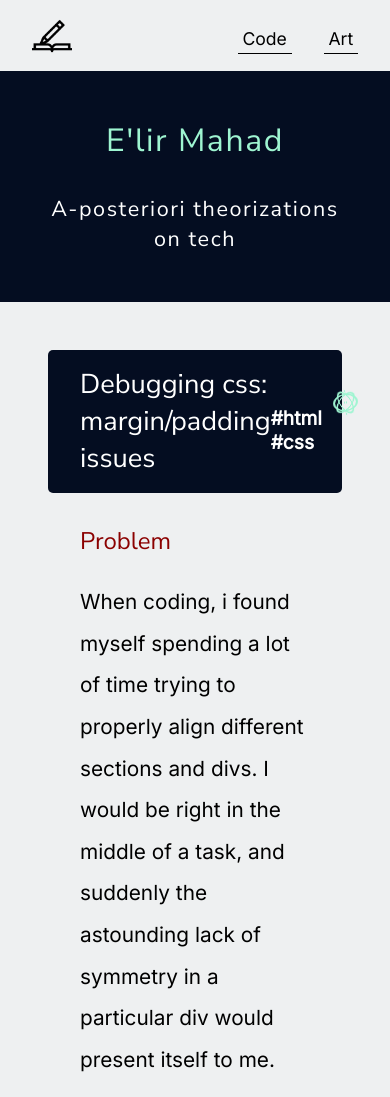
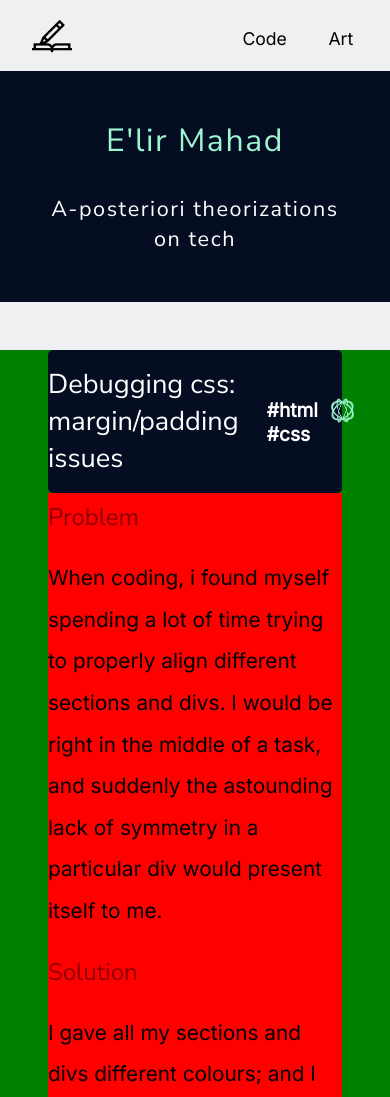
Before and after one commit to Elir-Mahad/oldsibecr, a React (Create React App) app: page /margin in a window 390 px wide. Shown: the top 1097 px of the page. Built offline with nearby package versions, Linux system fonts and the light colour scheme.

Commit message:
working on making the blog responsive

```diff
--- a/src/AllBlogs.css
+++ b/src/AllBlogs.css
@@ -252,20 +252,22 @@
 /* media */
 
 @media (max-width: 1024px) {
-	.blog .titletag {
-		flex-direction: column;
-		align-items: unset;
-	}
-
-	.hashtag {
-		margin-top: 1rem;
-	}
 }
 
-@media (max-width: 600px) {
+@media (max-width: 834px) {
 	.blogs {
 		padding-top: 0rem;
 		margin: 0rem;
+		background-color: green;
+	}
+
+	.titletaganimation {
+		padding-left: 0rem;
+		padding-right: 0rem;
+	}
+	.blogbody {
+		background-color: red;
+		padding: 0rem;
 	}
 }
 
--- a/src/index_components/FirstBox.css
+++ b/src/index_components/FirstBox.css
@@ -23,7 +23,6 @@
 }
 
 .topnav .desk a {
-	border-bottom: 1px solid black;
 	padding: 0.3rem;
 }
 
@@ -52,7 +51,7 @@
 	color: #9ef5d1;
 	letter-spacing: 0.1rem;
 	text-align: center;
-	padding: 7rem;
+	padding: 6rem;
 }
 
 .headertext h1 {
```
